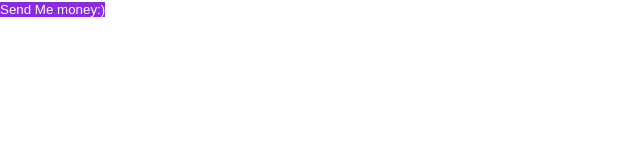
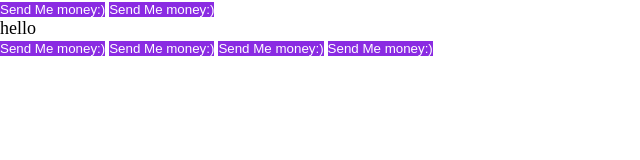
Before and after one commit to Shokhabbos/golan, a plain HTML site: page index.html in a window 1280 px wide. Shown: the whole page, without its empty margins (0-640 px from the left). Drawn offline with Linux system fonts and the light colour scheme.

Commit message:
second commit

```diff
--- a/index.html
+++ b/index.html
@@ -8,5 +8,11 @@
 </head>
 <body>
     <button>Send Me money:)</button>
+    <button>Send Me money:)</button>
+    <p>hello</p>
+    <button>Send Me money:)</button>
+    <button>Send Me money:)</button>
+    <button>Send Me money:)</button>
+    <button>Send Me money:)</button>
 </body>
 </html>
```
